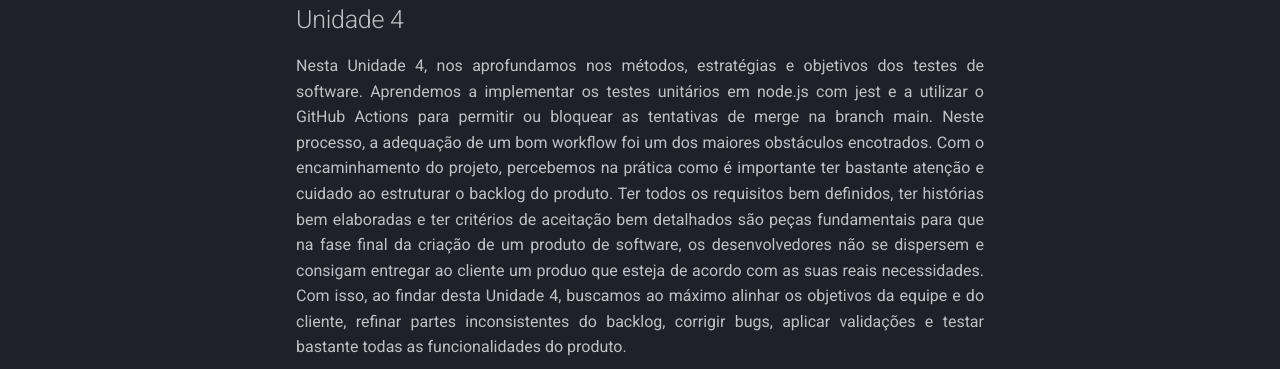
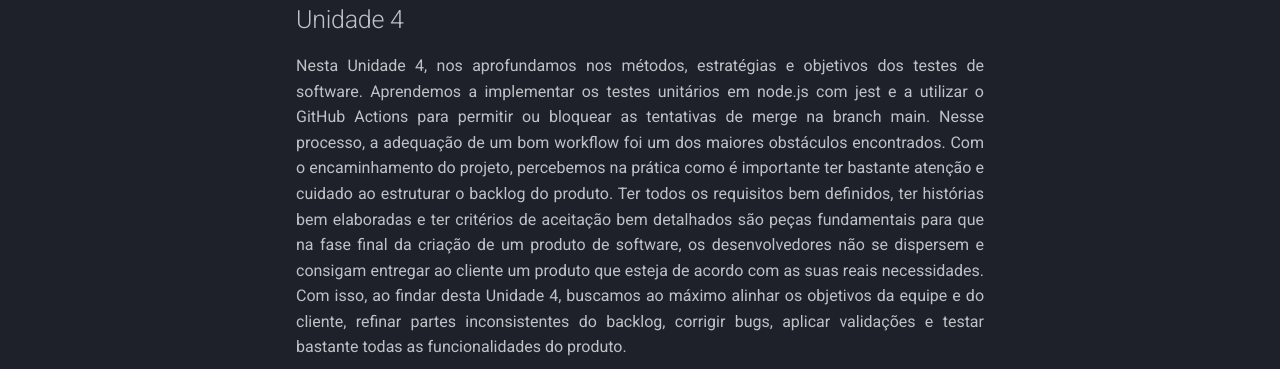
Before and after one commit to mdsreq-fga-unb/2023.1-EasyStock, an MkDocs documentation site: the page built from docs/licoes-aprendidas.md, in a window 1280 px wide and 900 px high, scrolled down 1195 px. Shown: the part 471-840 px from the top of the window. Built offline with MkDocs 1.6.1 and Material for MkDocs 9.7.7, drawn with Linux system fonts in a browser that asks for light colours.

Commit message:
Lições_aprendidas

```diff
--- a/docs/licoes-aprendidas.md
+++ b/docs/licoes-aprendidas.md
@@ -11,9 +11,7 @@
 <div style="text-align: justify">
 
 Na primeira unidade, adquirimos conhecimentos sobre os requisitos para o desenvolvimento de software, incluindo ciclos e processos para garantir a qualidade do software desenvolvido. Aprendemos também sobre os fundamentos de Scrum e Extreme Programming (XP), duas metodologias ágeis utilizadas na gestão de projetos de desenvolvimento de software.
-
 Scrum é um framework que nos permite gerenciar projetos de forma ágil, dividindo o trabalho em sprints, definindo papéis e responsabilidades claras para a equipe e promovendo a colaboração e a transparência. Ele enfatiza a flexibilidade e a capacidade de adaptação às mudanças ao longo do desenvolvimento.
-
 XP, por outro lado, além de ser uma metodologia ágil, focando na qualidade do código e na comunicação efetiva dentro da equipe. Ele promove práticas como programação em par, testes automatizados, integração contínua e design simples, visando melhorar a qualidade do software e aumentar a produtividade da equipe.
 </div>
 
@@ -21,9 +19,7 @@
 <div style="text-align: justify">
 
 Na segunda unidade, adquirimos conhecimentos sobre a estrutura e definição do Backlog, que é composto por User Stories ordenadas pela prioridade. O que mais nos deu trabalho da definição do nosso Backlog foi a decomposição dos temas em stories. Foi ao iniciar a ornamentação da interface que conseguimos identificar mais stories e dividi-las no nosso Backlog e MVPs.
-
 Também aprendemos sobre as definições de pronto e preparado que são "checklists" para definir se uma história está pronta para entrar e sair da sprint. Um ponto que causou conflito foi a escolha de arquitetura, onde inicialmente haviamos escolhido "monolítica", mas percebemos que ao contexto do nosso projeto "em camadas" faria mais sentido.
-
 Definimos os padrões UI do projeto, onde foram definidas as telas, paletas de cores, tipografia e ícones e por fim o protótipo do nosso Workflow de Integração Contínua.
 </div>
 
@@ -33,7 +29,6 @@
 <div style="text-align: justify">
 
 Durante a Unidade 3, embarcamos na implementação do sistema proposto desde o início da disciplina, aplicando os princípios ágeis, para desenvolver nosso Produto Mais Valioso (MVP) com Node.js, React e MongoDB. Nesse processo, nos deparamos com alguns desafios tecnológicos, e entre a equipe. Apesar dos obstáculos  e dos resultados abaixo do esperado, essas experiências nos forneceram lições para aprimorar nosso trabalho em equipe.
-
 Através dos desafios encontrados aprimoramos nossa habilidade de resolver problemas tecnológicos  e ganhamos uma compreensão mais profunda da importância da integração entre as diferentes partes do sistema.Essa etapa também nos incentivou a explorar novas abordagens e estratégias para garantir a qualidade e a eficiência do nosso código. A interação entre o front-end e o back-end se mostrou um ponto crucial, e nosso foco na colaboração e no compartilhamento de conhecimento se intensificou.
 </div>
 
@@ -41,9 +36,7 @@
 
 <div style="text-align: justify">
 
-Nesta Unidade 4, nos aprofundamos nos métodos, estratégias e objetivos dos testes de software. Aprendemos a implementar os testes unitários em node.js com jest e a utilizar o GitHub Actions para permitir ou bloquear as tentativas de merge na branch main. Neste processo, a adequação de um bom workflow foi um dos maiores obstáculos encotrados.
-
-Com o encaminhamento do projeto, percebemos na prática como é importante ter bastante atenção e cuidado ao estruturar o backlog do produto. Ter todos os requisitos bem definidos, ter histórias bem elaboradas e ter critérios de aceitação bem detalhados são peças fundamentais para que na fase final da criação de um produto de software, os desenvolvedores não se dispersem e consigam entregar ao cliente um produo que esteja de acordo com as suas reais necessidades.
-
+Nesta Unidade 4, nos aprofundamos nos métodos, estratégias e objetivos dos testes de software. Aprendemos a implementar os testes unitários em node.js com jest e a utilizar o GitHub Actions para permitir ou bloquear as tentativas de merge na branch main. Nesse processo, a adequação de um bom workflow foi um dos maiores obstáculos encontrados.
+Com o encaminhamento do projeto, percebemos na prática como é importante ter bastante atenção e cuidado ao estruturar o backlog do produto. Ter todos os requisitos bem definidos, ter histórias bem elaboradas e ter critérios de aceitação bem detalhados são peças fundamentais para que na fase final da criação de um produto de software, os desenvolvedores não se dispersem e consigam entregar ao cliente um produto que esteja de acordo com as suas reais necessidades.
 Com isso, ao findar desta Unidade 4, buscamos ao máximo alinhar os objetivos da equipe e do cliente, refinar partes inconsistentes do backlog, corrigir bugs, aplicar validações e testar bastante todas as funcionalidades do produto.
 </div>
```
Also changed, not shown: site/licoes-aprendidas/index.html, site/search/search_index.json, 1 other file.
